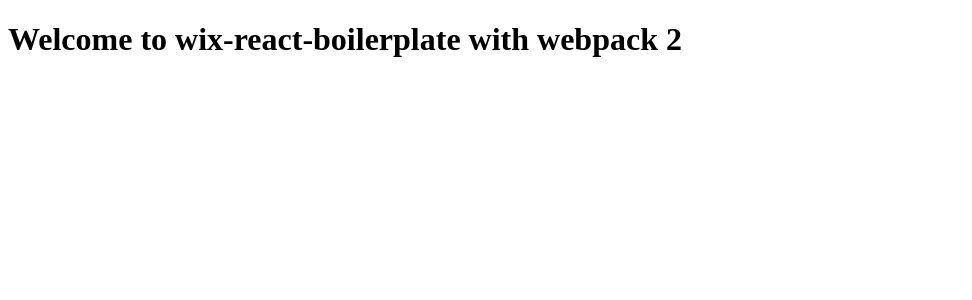
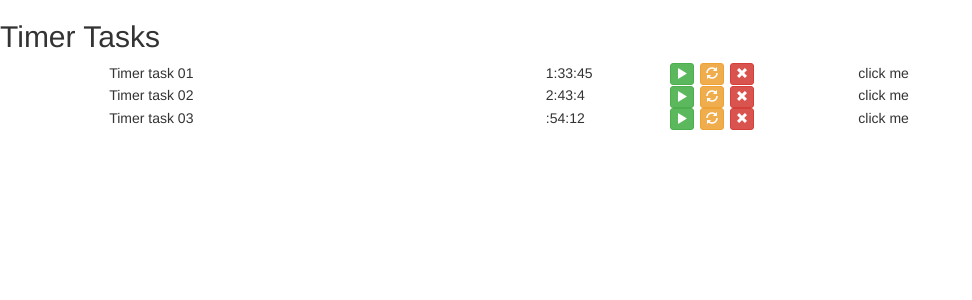
Before and after one commit to gwixted/react-time-tracker, a React app: page / in a window 1280 px wide. Shown: the top 300 px of the page, without its empty margins (0-972 px from the left). Built offline with nearby package versions, Linux system fonts and the light colour scheme.

Commit message:
get timer and state sort-of working

```diff
--- a/package.json
+++ b/package.json
@@ -10,8 +10,11 @@
   },
   "dependencies": {
     "react": "^15.4.2",
+    "react-bootstrap": "^0.30.7",
     "react-dom": "^15.4.2",
-    "react-router": "^3.0.2"
+    "react-router": "^3.0.2",
+    "react-timeout": "^1.0.0",
+    "shortid": "^2.2.6"
   },
   "devDependencies": {
     "babel-core": "^6.23.1",
--- /dev/null
+++ b/src/App.js
@@ -0,0 +1,157 @@
+import React from 'react';
+import Button from 'react-bootstrap/lib/Button';
+import ButtonGroup from 'react-bootstrap/lib/ButtonGroup';
+import shortid from 'shortid';
+import ReactTimeout from 'react-timeout';
+
+class App extends React.Component {
+  constructor(props){
+    super(props);
+
+    // set initial state
+    this.state = {
+      tasks: this.props.data
+    };
+
+    // functions must be bound manually with ES6 classes
+    // this.handleChange = this.handleChange.bind(this);
+  }
+
+  render() {
+    return (
+      <div className="taskContainer">
+        <Title />
+        <ul className="taskList list-unstyled">
+          {
+            this.state.tasks.map(item => {
+              return (
+                <Task name={item.tname} key={shortid.generate()} hours={item.time.h} min={item.time.m} sec={item.time.s} />
+              )
+            })
+          }
+        </ul>
+      </div>
+    );
+  }
+}
+
+const Title = () => (
+  <h2 className="title">Timer Tasks</h2>
+);
+// =================================================
+// TASK
+// =================================================
+class Task extends React.Component {
+  constructor(props){
+    super(props);
+
+    // set initial state
+    this.state = {
+      sec: 0,
+      ticking: false,
+      playPauseIcon: 'play'
+    };
+
+    // functions must be bound manually with ES6 classes
+    // this.handleChange = this.handleChange.bind(this);
+    this.handleTimer = this.handleTimer.bind(this);
+  }
+
+  handleTimer() {
+    let tick = 0;
+    if ( this.state.ticking === false ) {
+      this.setState({
+        ticking: true,
+        playPauseIcon: 'pause'
+      })
+      tick = setInterval(() => {
+        this.setState({
+          sec: this.state.sec += 1
+        }, () => {
+          console.log(this.state.sec);
+        });
+      }, 1000)
+    } else {
+      clearInterval(tick, () => {
+        this.setState({
+          ticking: false,
+          playPauseIcon: 'play'
+        }, () => {
+          console.log(this.state.sec);
+        });
+      });
+    }
+  }
+  render () {
+    return (
+      <li className="task row">
+        <TaskName name={this.props.name} />
+        <TaskTime hours={this.props.hours} min={this.props.min} sec={this.props.sec} />
+          <Buttons onTimerClick={this.handleTimer} gIcon={this.state.playPauseIcon} />
+          <div onClick={this.handleTimer}>click me</div>
+      </li>
+    )
+  }
+}
+
+class TaskName extends React.Component {
+  render () {
+    return (
+      <div className="taskName col-md-4 col-md-offset-1">
+        {this.props.name}
+      </div>
+    )
+  }
+}
+
+class TaskTime extends React.Component {
+  render () {
+    return (
+      <div className="taskTime col-md-1">
+        <span className="hours">{this.props.hours}</span>:
+        <span className="min">{this.props.min}</span>:
+        <span className="sec">{this.props.sec}</span>
+      </div>
+    )
+  }
+}
+
+class Buttons extends React.Component {
+  render () {
+    return (
+      <div className="buttons col-md-2">
+        <Btn name="task-start-pause" size="xsmall" style="success" bsGlyphicon={this.props.gIcon} propTimerFunc={this.props.onTimerClick}  />
+        <Btn name="task-refresh" size="xsmall" style="warning" bsGlyphicon="refresh" />
+        <Btn name="task-remove" size="xsmall" style="danger" bsGlyphicon="remove" />
+      </div>
+    )
+  }
+}
+
+class Btn extends React.Component {
+  render () {
+    return (
+      <span className="btnControl col-md-1">
+        <Button bsSize={this.props.size} bsStyle={this.props.style}><span className={`glyphicon glyphicon-${this.props.bsGlyphicon}`} onClick={this.props.propTimerFunc}></span></Button>
+      </span>
+    )
+  }
+}
+
+class AddTaskForm extends React.Component {
+  addTask(e) {
+    e.preventDefault();
+  }
+  render () {
+    return (
+      <div className="addTaskForm col-md-4 col-md-offset-1">
+        <form onSubmit={this.addTask} className="row">
+          <input type="text" placeholder="enter task" ref={(a) => this._inputElement = a} className="col-md-9" />
+          <Button type="submit" bsSize="xsmall" bsStyle="primary"><span className="glyphicon glyphicon-plus"></span> Add Task</Button>
+        </form>
+      </div>
+    )
+  }
+}
+
+export default App;
--- a/src/index.html
+++ b/src/index.html
@@ -2,7 +2,8 @@
 <html lang="en">
 <head>
   <meta charset="UTF-8">
-  <title>React Boilerplate</title>
+  <title>React Task Timer ES6</title>
+  <link rel="stylesheet" href="https://maxcdn.bootstrapcdn.com/bootstrap/latest/css/bootstrap.min.css">
 </head>
 <body>
   <div id="App"></div>
--- a/src/index.js
+++ b/src/index.js
@@ -1,7 +1,10 @@
 import React from 'react';
 import { render } from 'react-dom';
+import App from './App';
+
+import tdata from './tdata';
 
 render(
-  <h1>Welcome to wix-react-boilerplate with webpack 2</h1>,
+  <App data={tdata} />,
   document.getElementById('App')
 );
--- /dev/null
+++ b/src/tdata.json
@@ -0,0 +1,29 @@
+[
+  {
+    "id":"1",
+    "tname":"Timer task 01",
+    "time": {
+      "h":1,
+      "m":33,
+      "s":45
+    }
+  },
+  {
+    "id":"2",
+    "tname":"Timer task 02",
+    "time": {
+      "h":2,
+      "m":43,
+      "s":4
+    }
+  },
+  {
+    "id":"3",
+    "tname":"Timer task 03",
+    "time": {
+      "h":null,
+      "m":54,
+      "s":12
+    }
+  }
+]
```
Also changed, not shown: src/root.js (deleted), src/routes.js (deleted), 1 other file (tests, documents, lock files or other folders).
